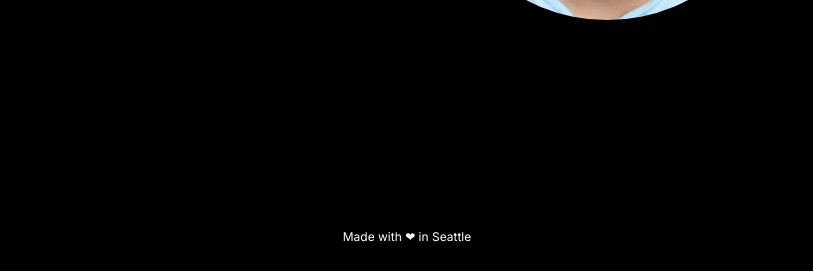
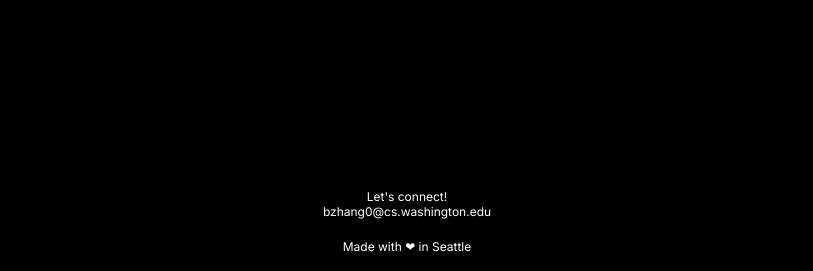
Before and after one commit to bzhang0/bzhang0.github.io-old, a plain HTML site: page index.html in a window 1280 px wide. Shown: the part 529-800 px from the top of the page, without its empty margins (233-1046 px from the left). Drawn offline with Linux system fonts and the light colour scheme.

Commit message:
v1.1 - minor updates: some footer redesign

```diff
--- a/index.html
+++ b/index.html
@@ -27,6 +27,8 @@
       </div>
     </main>
     <footer>
+      <p>Let's connect!</p>
+      <a id="email" href="mailto:bzhang0@cs.washington.edu">bzhang0@cs.washington.edu</a>
       <p id="credit">Made with &#10084 in Seattle</p>
     </footer>
   </body>
--- a/styles.css
+++ b/styles.css
@@ -9,6 +9,9 @@ body {
   font-weight: 400;
   background-color: black;
   color: white;
+}
+
+body, p {
   margin: 0px;
 }
 
@@ -17,7 +20,7 @@ body {
   flex-direction: row;
   justify-content: center;
   align-items: center;
-  height: calc(100vh - (16px + 38px));
+  height: calc(100vh - 100px);
 }
 
 h1 {
@@ -82,7 +85,14 @@ a:link, a:visited{
 }
 
 footer {
+  display: flex;
+  flex-direction: column;
+  height: 100px;
+  justify-content: center;
   text-align: center;
   font-size: 9pt;
-  padding-bottom: 10px;
 }
+
+#credit {
+  margin-top: 20px;
+}
```
